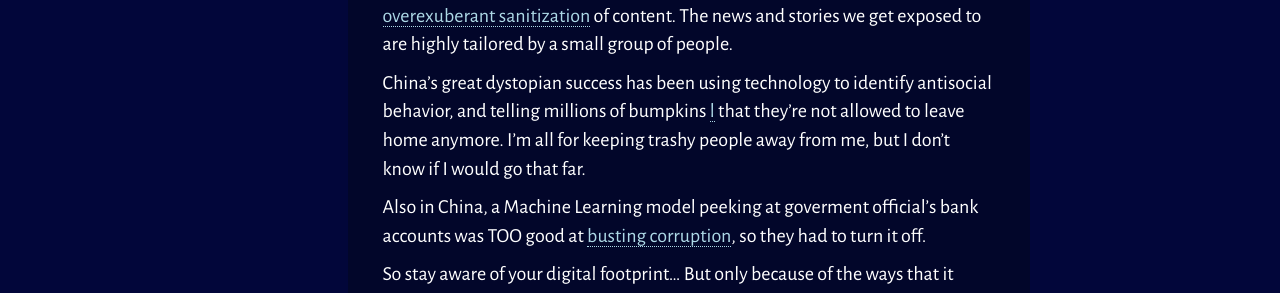
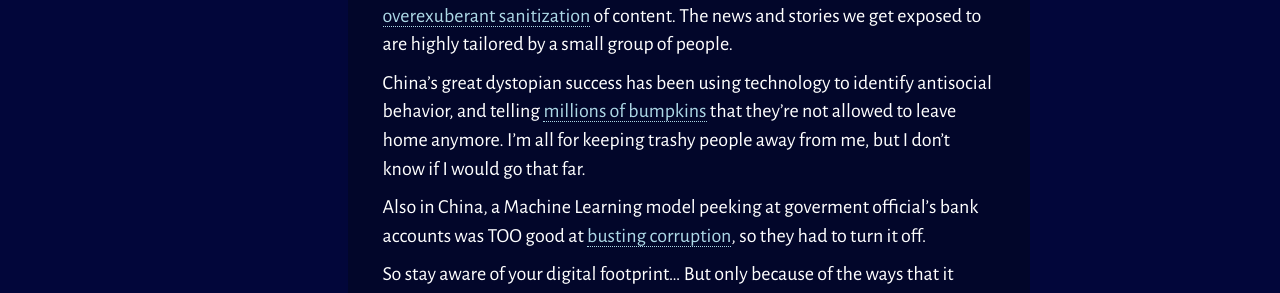
Before and after one commit to roriholm/roriholm.github.io, a Jekyll site: the page built from _posts/2019-03-07-tech-culture.md, in a window 1280 px wide. Shown: the part 730-1023 px from the top of the page. Built offline with Jekyll 4.4.1, drawn with Linux system fonts in a browser that asks for light colours; nearby versions of some CDN libraries.

```diff
--- a/_posts/2019-03-07-tech-culture.md
+++ b/_posts/2019-03-07-tech-culture.md
@@ -10,7 +10,7 @@ This 'digital identity' thing is like Bohr's toy model for electron energy level
 
 Digital identity isn't a unidirectional thing where you leave some behavioral footprint on the internet. Your thoughts and behaviors get effected by your info consumption, and your sources are as bottlenecked as your food supplies. Anyone using Reddit has seen extensive narrative-shaping by the moderators and admins. The biggest news aggregators are guildy of [blind and overexuberant sanitization](https://www.engadget.com/2019/01/31/sex-censorship-killed-internet-fosta-sesta/) of content. The news and stories we get exposed to are highly tailored by a small group of people.
 
-China's great dystopian success has been using technology to identify antisocial behavior, and telling millions of bumpkins [l](https://www.sciencealert.com/china-has-a-credit-system-for-social-behavior-its-led-to-millions-of-travel-bans) that they're not allowed to leave home anymore. I'm all for keeping trashy people away from me, but I don't know if I would go that far.
+China's great dystopian success has been using technology to identify antisocial behavior, and telling [millions of bumpkins](https://www.sciencealert.com/china-has-a-credit-system-for-social-behavior-its-led-to-millions-of-travel-bans) that they're not allowed to leave home anymore. I'm all for keeping trashy people away from me, but I don't know if I would go that far.
 
 Also in China, a Machine Learning model peeking at goverment official's bank accounts was TOO good at [busting corruption](https://www.scmp.com/news/china/science/article/2184857/chinas-corruption-busting-ai-system-zero-trust-being-turned-being), so they had to turn it off.
 
```
